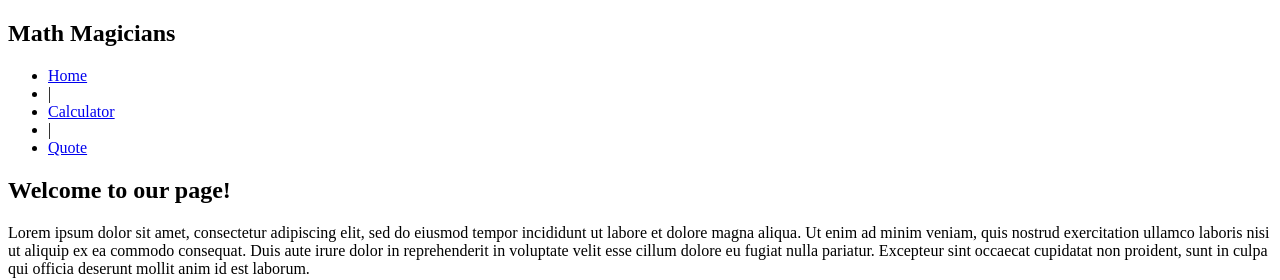
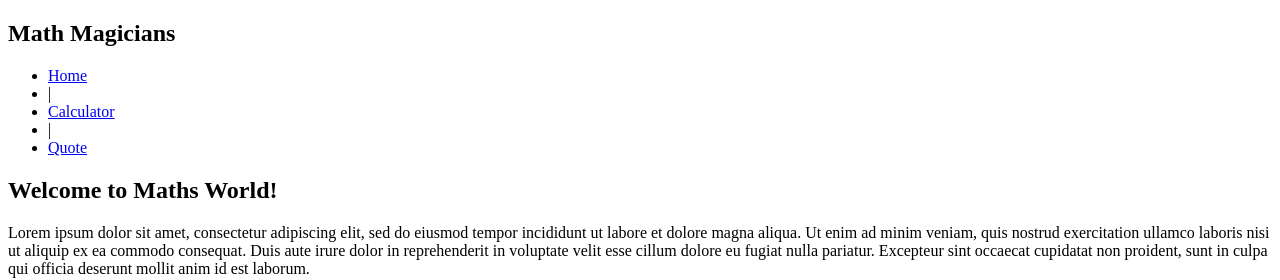
Before and after one commit to Loltolo-Lesapiti/Math-magicians, a React (Create React App) app: page / in a window 1280 px wide. Shown: the top 280 px of the page. Built offline with nearby package versions, Linux system fonts and the light colour scheme.

Commit message:
Style home page

```diff
--- a/src/pages/Home.js
+++ b/src/pages/Home.js
@@ -2,7 +2,7 @@ import React from "react";
 
 const Home = () => (
   <div className="homeContainer">
-    <h2>Welcome to our page!</h2>
+    <h2>Welcome to Maths World!</h2>
     <div className="description">
       <p>
         Lorem ipsum dolor sit amet, consectetur adipiscing elit, sed do eiusmod
```
